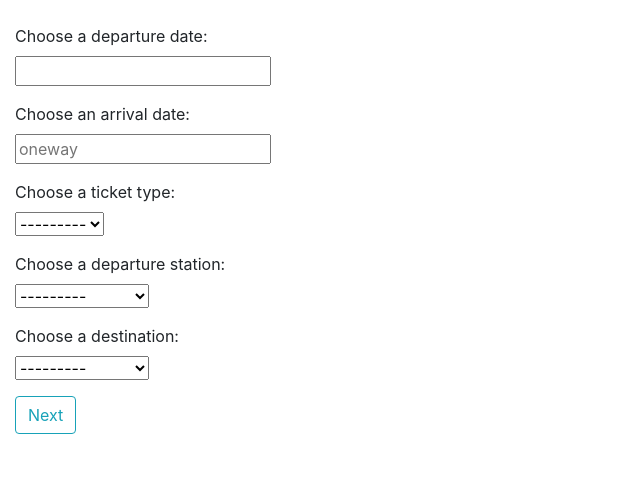
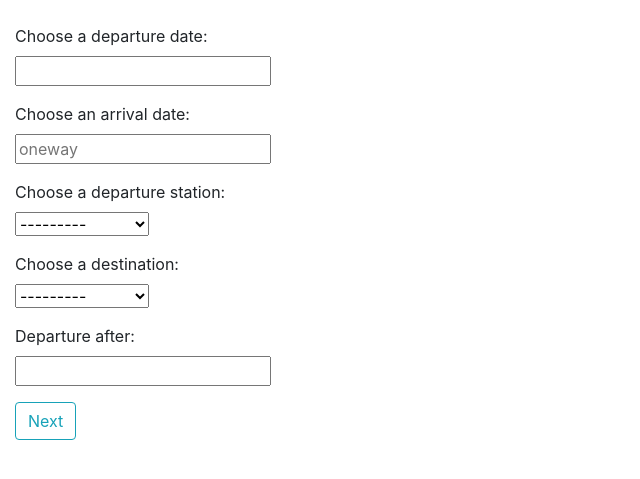
Before and after one commit to petkovgogo/BDZ_school_project, a Django app: page /buy/ in a window 1280 px wide. Shown: the part 56-535 px from the top of the page, without its empty margins (0-640 px from the left). Run offline with Django 3.2, Linux system fonts and the light colour scheme; tables that the repository leaves empty hold one stand-in row (values such as "Sample post"); some libraries are stand-ins or nearby versions.

Commit message:
Added route form

```diff
--- a/bdz_project/client/forms.py
+++ b/bdz_project/client/forms.py
@@ -55,26 +55,31 @@
         return user
 
 
-class BuyTicketForm(forms.Form):
+class RouteForm(forms.Form):
     departure_date = forms.DateField(label='Choose a departure date',
                                      initial=datetime.date.today().strftime('%d.%m.%Y'),
                                      input_formats=['%d.%m.%Y'],
-                                     widget=forms.DateInput(attrs={'class': 'date-picker'}))
+                                     widget=forms.DateInput(attrs={'class': 'date-picker'}),
+                                     required=False)
     arrival_date = forms.DateField(label='Choose an arrival date',
                                    required=False,
                                    input_formats=['%d.%m.%Y'],
-                                   widget=forms.DateInput(attrs={'placeholder': 'oneway', 'class': 'date-picker'}))
-    ticket_type = forms.ModelChoiceField(
-        label='Choose a ticket type', queryset=TicketType.objects.order_by('ticket_type').all())
+                                   widget=forms.DateInput(attrs={'placeholder': 'oneway', 'class': 'date-picker'}),)
     departure_station = forms.ModelChoiceField(
-        label='Choose a departure station', queryset=Station.objects.order_by('station_name').all())
+        label='Choose a departure station', queryset=Station.objects.order_by('station_name').all(),
+        required=False)
     destination = forms.ModelChoiceField(
-        label='Choose a destination', queryset=Station.objects.order_by('station_name').all())
+        label='Choose a destination', queryset=Station.objects.order_by('station_name').all(),
+        required=False)
+    departure_time = forms.TimeField(label='Departure after', widget=forms.TimeInput(format='%H:%M', attrs={'class': 'time-picker'}),
+    required=False)
 
     def clean_departure_date(self):
-        departure_date = str(self.cleaned_data.get('departure_date'))
+        departure_date = self.cleaned_data.get('departure_date')
+        if departure_date is None:
+            raise forms.ValidationError("You must pick a departure date")
         curr_date = str(datetime.date.today())
-        if departure_date < curr_date:
+        if str(departure_date) < curr_date:
             raise forms.ValidationError("Departure date cannot be in the past")
         return departure_date
 
@@ -89,3 +94,21 @@
             raise forms.ValidationError(
                 "Arrival date cannot be before departure date")
         return departure_date
+
+    def clean_departure_station(self):
+        departure_station = self.cleaned_data.get('departure_station')
+        if departure_station is None:
+            raise forms.ValidationError("You must pick a departure station")
+        return departure_station
+
+    def clean_destination(self):
+        destination = self.cleaned_data.get('destination')
+        if destination is None:
+            raise forms.ValidationError("You must pick a destination")
+        return destination
+
+    def clean_departure_time(self):
+        departure_time = self.cleaned_data.get('departure_time')
+        if departure_time is None:
+            raise forms.ValidationError("You must pick a departure time")
+        return departure_time
--- a/bdz_project/client/models.py
+++ b/bdz_project/client/models.py
@@ -1,6 +1,21 @@
 from django.db import models
 from django.utils import timezone
 from django.contrib.auth.models import User
+
+
+class Schedule(models.Model):
+    train_number = models.IntegerField(default=0)
+    station_name = models.CharField(max_length=20)
+    departure_time = models.TimeField(
+        'departure time', default=None, null=True)
+    arrival_time = models.TimeField('arrival time', default=None, null=True)
+
+    def __str__(self):
+        if self.departure_time is None:
+            return str(self.station_name) + "\n-> Arrival:  " + str(self.arrival_time)
+        elif self.arrival_time is None:
+            return str(self.station_name) + "\n-> Departure:  " + str(self.departure_time)
+        return str(self.station_name) + "\n-> Departure:  " + str(self.departure_time) + "\n-> Arrival:  " + str(self.arrival_time)
 
 
 class Station(models.Model):
@@ -18,13 +33,16 @@
     def __str__(self):
         return self.ticket_type
 
+
 class Ticket(models.Model):
     user_id = models.ForeignKey(User, default=None, on_delete=models.CASCADE)
-    ticket_type_id = models.ForeignKey(TicketType, related_name='ticket_type_id', default=None, on_delete=models.CASCADE)
+    ticket_type_id = models.ForeignKey(
+        TicketType, related_name='ticket_type_id', default=None, on_delete=models.CASCADE)
     created_date = models.DateTimeField('created date', default=timezone.now)
 
     def __str__(self):
         return "Ticket id: " + str(self.pk)
+
 
 class Route(models.Model):
     starting_station_id = models.ForeignKey(
@@ -34,11 +52,13 @@
     departure_date = models.DateTimeField('departure date', default=None)
     arrival_date = models.DateTimeField('arrival date', default=None)
     duration = models.FloatField(default=0.0)
-    train_id = models.IntegerField(default=0)
-    ticket_id = models.ForeignKey(Ticket, related_name='ticket_id', default=None, on_delete=models.CASCADE)
+    train_number = models.IntegerField(default=0)
+    ticket_id = models.ForeignKey(
+        Ticket, related_name='ticket_id', default=None, on_delete=models.CASCADE)
 
     def __str__(self):
         return self.starting_station_id.name + " -> " + self.end_station_id.name
+
 
 class Discount(models.Model):
     ticket_type = models.CharField(max_length=20)
--- a/bdz_project/client/templates/client/base.html
+++ b/bdz_project/client/templates/client/base.html
@@ -7,6 +7,7 @@
 <link rel="stylesheet" href="//code.jquery.com/ui/1.12.1/themes/base/jquery-ui.css">
 <link rel="stylesheet" type="text/css" href="//cdnjs.cloudflare.com/ajax/libs/toastr.js/latest/toastr.min.css"
   media="all">
+<link rel="stylesheet" href="//cdnjs.cloudflare.com/ajax/libs/timepicker/1.3.5/jquery.timepicker.min.css">
 <link rel="stylesheet" href="{% static 'client/css/all.css' %}">
 <link rel="stylesheet" href="{% static 'client/css/styles.css' %}">
 
@@ -18,6 +19,7 @@
 <script src="https://code.jquery.com/ui/1.12.1/jquery-ui.min.js"
   integrity="sha256-VazP97ZCwtekAsvgPBSUwPFKdrwD3unUfSGVYrahUqU=" crossorigin="anonymous"></script>
 <script type="text/javascript" src="//cdnjs.cloudflare.com/ajax/libs/toastr.js/latest/toastr.min.js"></script>
+<script src="//cdnjs.cloudflare.com/ajax/libs/timepicker/1.3.5/jquery.timepicker.min.js"></script>
 
 <head>
   <meta charset="UTF-8">
--- a/bdz_project/client/templates/client/product.html
+++ b/bdz_project/client/templates/client/product.html
@@ -35,5 +35,16 @@
         autoclose: true,
         dateFormat: 'dd.mm.yy',
     });
+
+    $('.time-picker').timepicker({
+        timeFormat: 'HH:mm',
+        interval: 60,
+        minTime: '8',
+        maxTime: '20:00',
+        startTime: '8:00',
+        dynamic: false,
+        dropdown: true,
+        scrollbar: false
+    });
 </script>
 {% endblock %}
--- a/bdz_project/client/views.py
+++ b/bdz_project/client/views.py
@@ -7,7 +7,7 @@
 from django.views.generic.edit import FormView
 
 from .models import Station, Ticket
-from .forms import LoginForm, RegisterForm, BuyTicketForm
+from .forms import LoginForm, RegisterForm, RouteForm
 
 
 class LoginView(FormView):
@@ -24,9 +24,8 @@
 
 class BuyTicket(FormView):
     template_name = 'client/product.html'
-    form_class = BuyTicketForm
+    form_class = RouteForm
     success_url = '/buy/'
-
 
 def index(request):
     return render(request, 'client/index.html')
@@ -65,7 +64,7 @@
     return render(request, 'client/index.html')
 
 def buy_ticket(request):
-    form = BuyTicketForm(request.POST)
+    form = RouteForm(request.POST)
     if form.is_valid():
         return HttpResponseRedirect(reverse('client:index'))
     return render(request, 'client/product.html', {'form': form})
```
